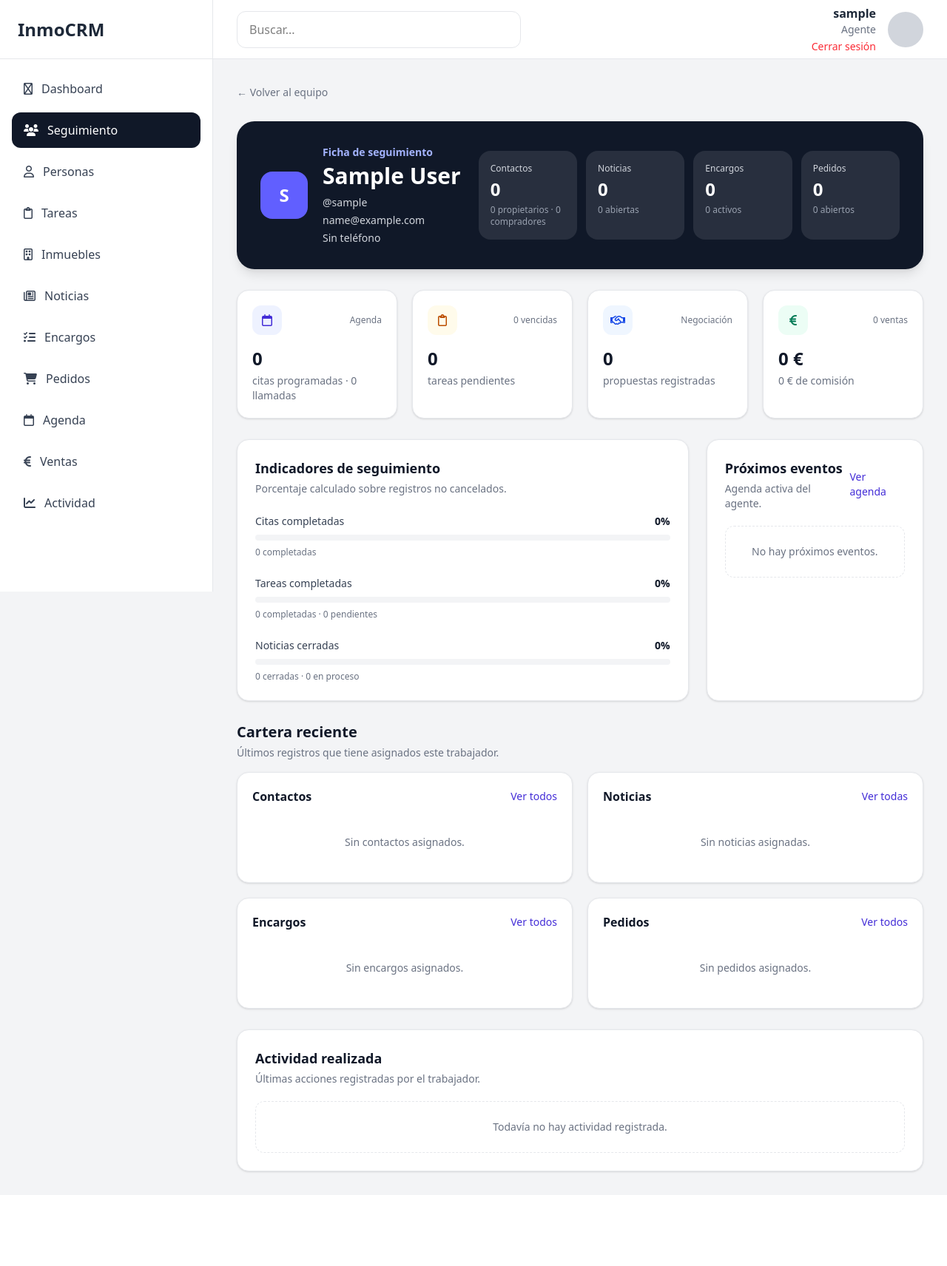
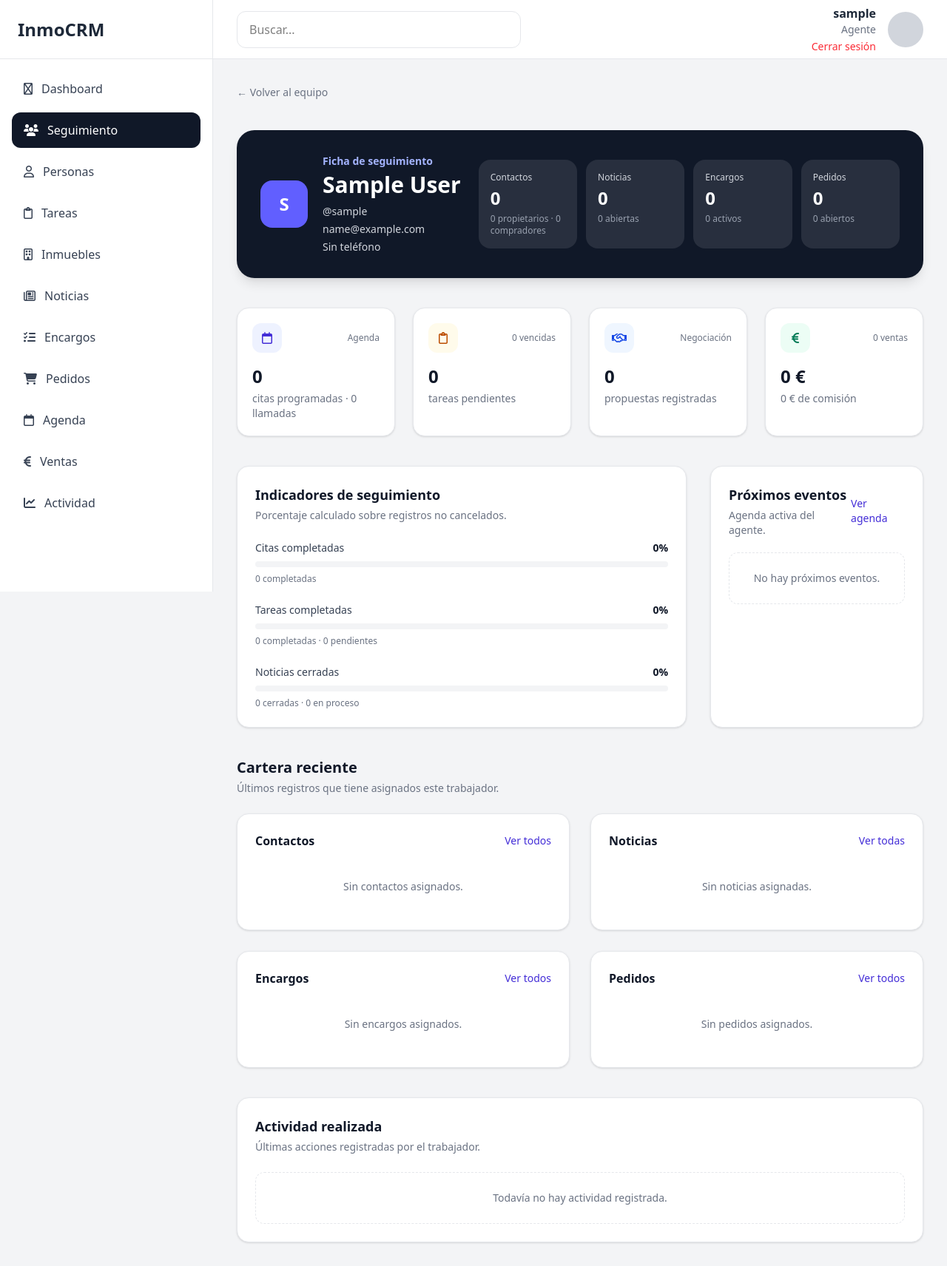
Before and after one commit to Pablomv8/inmobiliaria-crm, a Django app: page /team/1/ in a window 1280 px wide. Shown: the whole page at 74% size. Before the commit the page ends 1588 px from the top, so only its background shows below. Run offline with Django 5.2, Linux system fonts and the light colour scheme; the visitor is signed in with stand-in values (Sample User, id 1); data comes from the database, SQL or seed files in the repository; data that the repository does not hold is empty; some libraries are stand-ins or nearby versions.

```diff
--- a/templates/dashboard/team_member_detail.html
+++ b/templates/dashboard/team_member_detail.html
@@ -1,7 +1,7 @@
 {% extends "base.html" %}
 
 {% block content %}
-<div class="mx-auto max-w-7xl space-y-7">
+<div class="mx-auto max-w-7xl space-y-10">
     <div>
         <a href="{% url 'team_overview' %}" class="inline-flex items-center gap-2 text-sm font-medium text-gray-500 hover:text-gray-900">← Volver al equipo</a>
     </div>
@@ -31,7 +31,7 @@
         </div>
     </section>
 
-    <section class="grid gap-5 md:grid-cols-2 xl:grid-cols-4">
+    <section class="grid gap-6 xl:grid-cols-4">
         <a href="{% url 'calendar' %}?agents={{ worker.id }}" class="rounded-2xl border border-gray-200 bg-white p-5 shadow-sm hover:shadow-md">
             <div class="flex items-center justify-between"><span class="flex h-10 w-10 items-center justify-center rounded-xl bg-indigo-50 text-indigo-700"><i class="fa-regular fa-calendar"></i></span><span class="text-xs font-medium text-gray-500">Agenda</span></div>
             <p class="mt-4 text-2xl font-bold text-gray-900">{{ scheduled_appointments }}</p><p class="mt-1 text-sm text-gray-500">citas programadas · {{ pending_calls }} llamadas</p>
@@ -50,7 +50,7 @@
         </a>
     </section>
 
-    <section class="grid gap-6 xl:grid-cols-3">
+    <section class="grid gap-8 xl:grid-cols-3">
         <div class="rounded-2xl border border-gray-200 bg-white p-6 shadow-sm xl:col-span-2">
             <div class="mb-6"><h2 class="text-lg font-bold text-gray-900">Indicadores de seguimiento</h2><p class="mt-1 text-sm text-gray-500">Porcentaje calculado sobre registros no cancelados.</p></div>
             <div class="space-y-6">
@@ -88,21 +88,21 @@
     </section>
 
     <section>
-        <div class="mb-4"><h2 class="text-xl font-bold text-gray-900">Cartera reciente</h2><p class="mt-1 text-sm text-gray-500">Últimos registros que tiene asignados este trabajador.</p></div>
-        <div class="grid gap-5 lg:grid-cols-2">
-            <div class="rounded-2xl border border-gray-200 bg-white p-5 shadow-sm">
+        <div class="mb-6"><h2 class="text-xl font-bold text-gray-900">Cartera reciente</h2><p class="mt-1 text-sm text-gray-500">Últimos registros que tiene asignados este trabajador.</p></div>
+        <div class="grid gap-7 lg:grid-cols-2">
+            <div class="rounded-2xl border border-gray-200 bg-white p-6 shadow-sm">
                 <div class="flex items-center justify-between"><h3 class="font-bold text-gray-900">Contactos</h3><a href="{% url 'contact_list' %}?agent={{ worker.id }}" class="text-sm text-indigo-700 hover:underline">Ver todos</a></div>
                 <div class="mt-4 divide-y divide-gray-100">{% for contact in recent_contacts %}<a href="{% url 'contact_detail' contact.id %}" class="flex items-center justify-between gap-3 py-3 first:pt-0 last:pb-0"><span class="min-w-0"><span class="block truncate text-sm font-medium text-gray-900">{{ contact }}</span><span class="mt-1 block text-xs text-gray-500">{{ contact.get_contact_type_display }} · {{ contact.phone }}</span></span><span class="text-gray-400">→</span></a>{% empty %}<p class="py-6 text-center text-sm text-gray-500">Sin contactos asignados.</p>{% endfor %}</div>
             </div>
-            <div class="rounded-2xl border border-gray-200 bg-white p-5 shadow-sm">
+            <div class="rounded-2xl border border-gray-200 bg-white p-6 shadow-sm">
                 <div class="flex items-center justify-between"><h3 class="font-bold text-gray-900">Noticias</h3><a href="{% url 'news_list' %}?agent={{ worker.id }}" class="text-sm text-indigo-700 hover:underline">Ver todas</a></div>
                 <div class="mt-4 divide-y divide-gray-100">{% for item in recent_news %}<a href="{% url 'news_detail' item.id %}" class="flex items-center justify-between gap-3 py-3 first:pt-0 last:pb-0"><span class="min-w-0"><span class="block truncate text-sm font-medium text-gray-900">{{ item.related_property.full_address }}</span><span class="mt-1 block text-xs text-gray-500">{{ item.get_motivation_display }} · {{ item.get_status_display }}</span></span><span class="text-gray-400">→</span></a>{% empty %}<p class="py-6 text-center text-sm text-gray-500">Sin noticias asignadas.</p>{% endfor %}</div>
             </div>
-            <div class="rounded-2xl border border-gray-200 bg-white p-5 shadow-sm">
+            <div class="rounded-2xl border border-gray-200 bg-white p-6 shadow-sm">
                 <div class="flex items-center justify-between"><h3 class="font-bold text-gray-900">Encargos</h3><a href="{% url 'listing_list' %}?agent={{ worker.id }}" class="text-sm text-indigo-700 hover:underline">Ver todos</a></div>
                 <div class="mt-4 divide-y divide-gray-100">{% for listing in recent_listings %}<a href="{% url 'listing_detail' listing.id %}" class="flex items-center justify-between gap-3 py-3 first:pt-0 last:pb-0"><span class="min-w-0"><span class="block truncate text-sm font-medium text-gray-900">{{ listing.property.full_address }}</span><span class="mt-1 block text-xs text-gray-500">{{ listing.get_listing_type_display }} · {{ listing.get_status_display }}</span></span><span class="text-gray-400">→</span></a>{% empty %}<p class="py-6 text-center text-sm text-gray-500">Sin encargos asignados.</p>{% endfor %}</div>
             </div>
-            <div class="rounded-2xl border border-gray-200 bg-white p-5 shadow-sm">
+            <div class="rounded-2xl border border-gray-200 bg-white p-6 shadow-sm">
                 <div class="flex items-center justify-between"><h3 class="font-bold text-gray-900">Pedidos</h3><a href="{% url 'order_list' %}?agent={{ worker.id }}" class="text-sm text-indigo-700 hover:underline">Ver todos</a></div>
                 <div class="mt-4 divide-y divide-gray-100">{% for order in recent_orders %}<a href="{% url 'order_detail' order.id %}" class="flex items-center justify-between gap-3 py-3 first:pt-0 last:pb-0"><span class="min-w-0"><span class="block truncate text-sm font-medium text-gray-900">{{ order.buyer }}</span><span class="mt-1 block text-xs text-gray-500">{{ order.get_property_type_display }} · {{ order.get_status_display }}</span></span><span class="shrink-0 text-sm font-semibold text-gray-900">{{ order.max_price|floatformat:0 }} €</span></a>{% empty %}<p class="py-6 text-center text-sm text-gray-500">Sin pedidos asignados.</p>{% endfor %}</div>
             </div>
@@ -112,7 +112,7 @@
     <section class="rounded-2xl border border-gray-200 bg-white p-6 shadow-sm">
         <h2 class="text-lg font-bold text-gray-900">Actividad realizada</h2>
         <p class="mt-1 text-sm text-gray-500">Últimas acciones registradas por el trabajador.</p>
-        <div class="mt-5 grid gap-3 md:grid-cols-2">
+        <div class="mt-6 grid gap-5 md:grid-cols-2">
             {% for activity in recent_activities %}
                 <div class="flex gap-3 rounded-xl bg-gray-50 p-4"><span class="text-lg">{{ activity.icon }}</span><div><p class="text-sm text-gray-800">{{ activity.description }}</p><p class="mt-1 text-xs text-gray-500">{{ activity.created_at|date:"d/m/Y H:i" }}</p></div></div>
             {% empty %}
```
Also changed, not shown: contacts/tests.py (+21 -0 lines), templates/contacts/list.html (+14 -0 lines), templates/dashboard/team_overview.html (+39 -13 lines), static/css/main.min.css.
